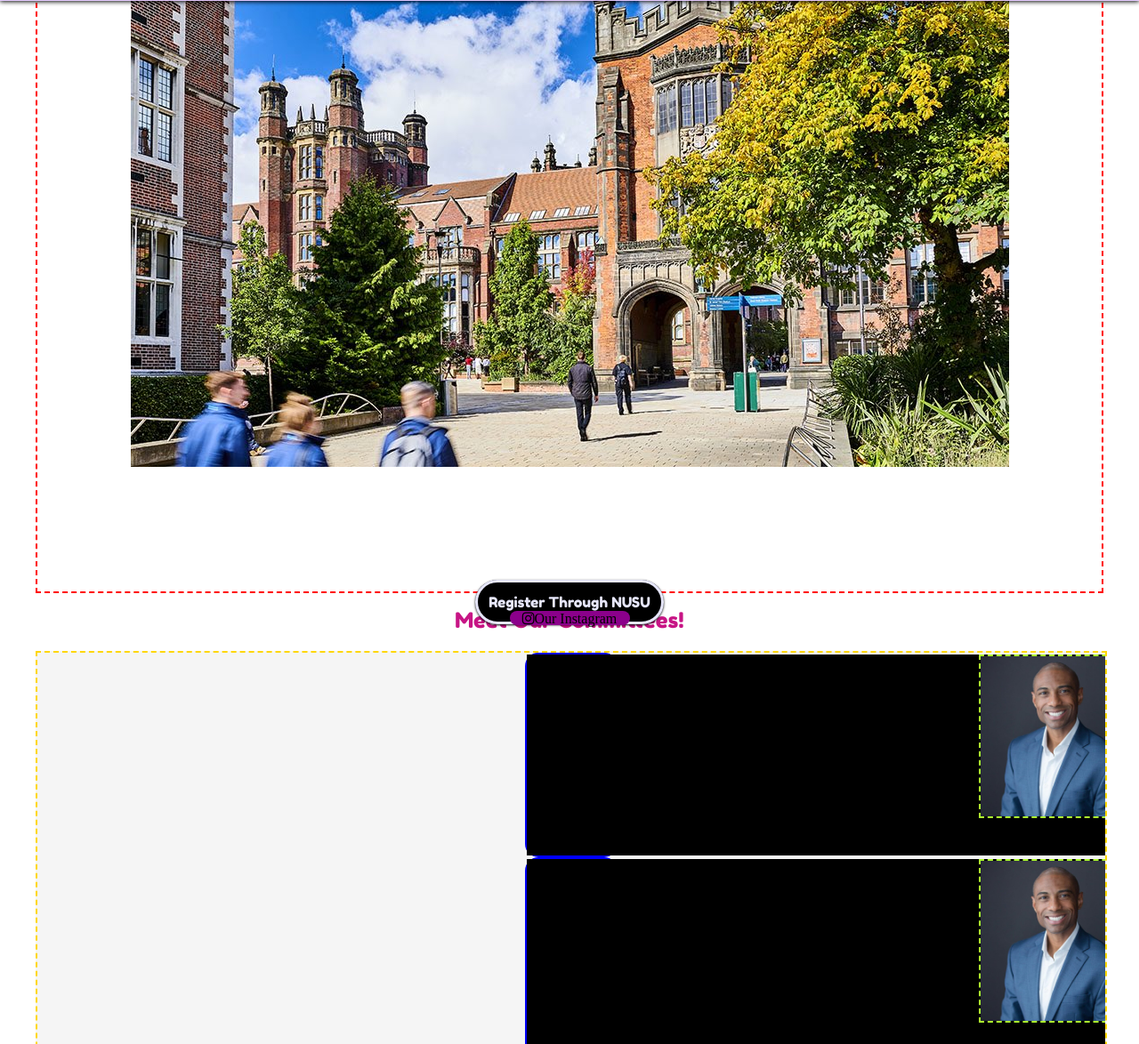
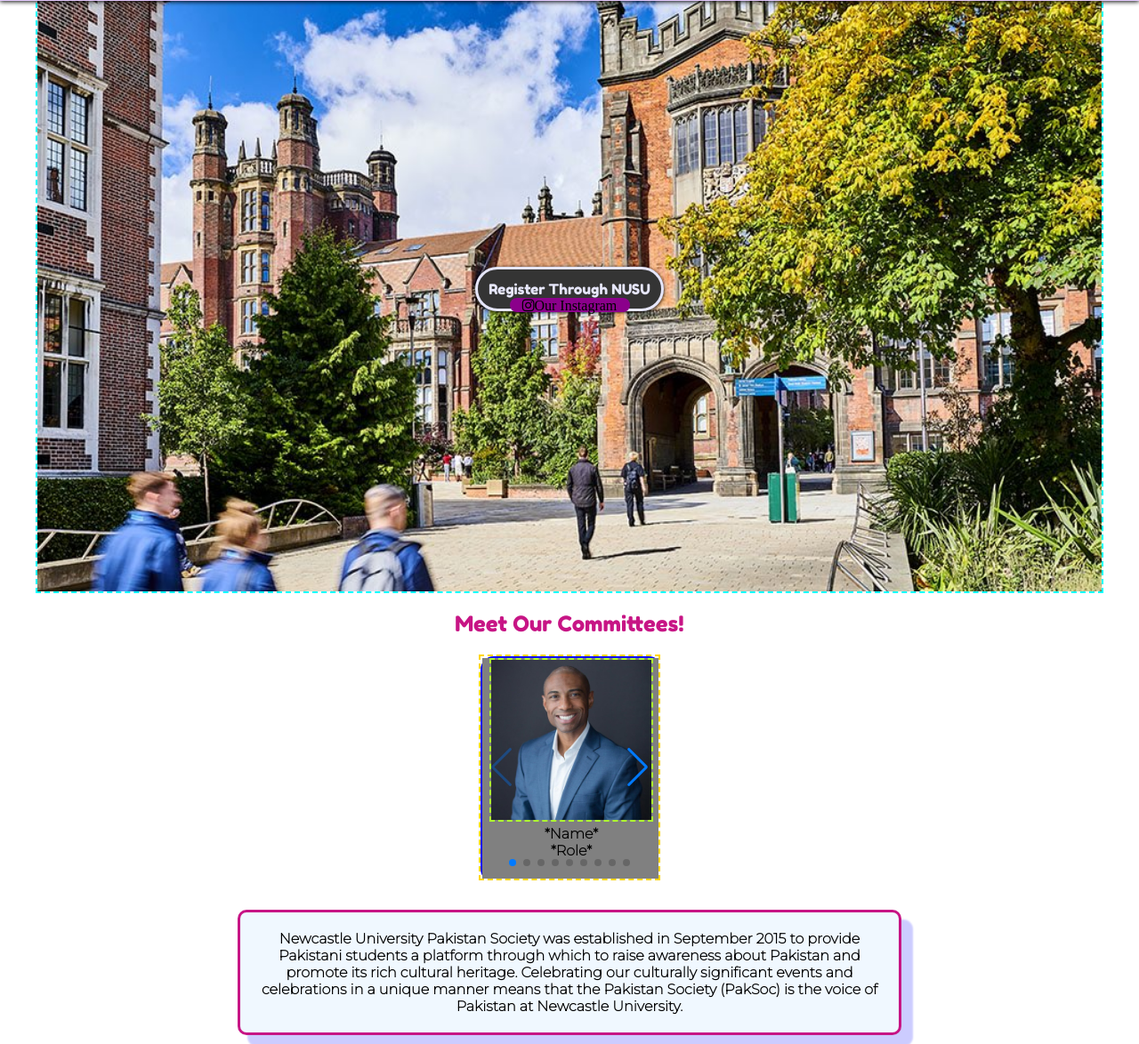
Before and after one commit to Kamran6433/Kamran6433.github.io, a plain HTML site: page index.html in a window 1280 px wide. Shown: the part 107-1281 px from the top of the page at 89% size. Drawn offline with nearby package versions, Linux system fonts and the light colour scheme.

Commit message:
managed to fix most of the bugs I came across.

```diff
--- a/index.js
+++ b/index.js
@@ -59,7 +59,7 @@
 // console.log(committeeCarousel);
 
 var swiper = new Swiper(".mySwiper", {
-    spaceBetween: 30,
+    spaceBetween: 50,
     centeredSlides: true,
     autoplay: {
         delay: 100000000000,
--- a/style.css
+++ b/style.css
@@ -40,6 +40,7 @@
     text-align: center;
 }
 h1 {
+    color: #343434;
     background-color: lavender;
     top: -31px;
     left: 0px;
@@ -68,41 +69,34 @@
     0%{background-color: lavender;}
     100%{background-color: #e6caff}
 }
+.button{
+    position: relative;
+    bottom: 50%;
+    /*left: 50%;*/
+}
 .image {
-    border: dashed 2px red;
     background-repeat: no-repeat;
     background-size: cover;
     max-width: 100%;
     height: 100%;
-    /*background-position: center;*/
-    /*width: 100%;*/
-    /*height: 100%;*/
     /*filter: blur(4px);*/
     /*-webkit-filter: blur(4px);*/
 }
 .box {
-    /*background-repeat: no-repeat;*/
-    /*background-size: cover;*/
-    /*background-position: center;*/
+    border: aqua dashed 2px;
     position: relative;
     margin: 70px auto auto auto;
     max-width: 100vw;
     height: 700px;
 }
 .box img {
-
-    /*width: 100%;*/
-    /*height: 100%;*/
+    width: 100%;
+    height: 100%;
 }
 .box a {
     text-align: center;
     position: relative;
     margin: auto;
-}
-button {
-    position: relative;
-    align-content: center;
-    /*margin: auto;*/
 }
 .aos p {
     position: relative;
@@ -144,18 +138,17 @@
     border: lavender solid;
     text-decoration: none;
     color: lavender;
-    background-color: black;
+    background-color: #343434;
     padding: 12px;
     text-align: center;
     margin: auto;
-    width: auto;
     border-radius: 55px;
-    box-shadow: 0px 1px 2.5px black;
-    transition: transform 1s;
+    box-shadow: 0px 1px 4px black;
+    transition: transform 1s ease-in;
 }
 a.NUSU:hover {
-    transform: translateY(10px);
-    box-shadow: 0px 1px 5px black;
+    transform: translateY(10px) scale(110%);
+    box-shadow: 0px 1px 7px black;
     border: #e6caff solid;
     color: #e6caff;
     transition-duration: 1s, 1s;
@@ -182,23 +175,26 @@
     text-align: center;
 }
 .cards {
+    display: grid;
+    grid-template-columns: 1fr 1fr 1fr 1fr 1fr 1fr 1fr 1fr 1fr;
     width: 100%;
-    background-color: #f5f5f5;
-    border: 2px solid greenyellow;
-    display: inline-block;
-    align-items: center;
-    text-align: center;
-    margin: auto;
+    /*background-color: #f5f5f5;*/
+    /*border: 2px solid greenyellow;*/
+    /*display: inline-block;*/
+    /*align-items: center;*/
+    /*text-align: center;*/
+    /*margin: auto;*/
 }
 .committee{
-    margin: auto;
+    /*margin: auto;*/
+    /*grid-template-columns: 1fr 1fr 1fr 1fr 1fr 1fr 1fr 1fr 1fr;*/
     font-family: 'Montserrat', sans-serif;
     font-weight: bolder;
     background-color: #f5f5f5;
     border: 2px solid blue;
     transition: transform 0.3s;
     border-radius: 15px;
-    max-width: 100px;
+    max-width: 200px;
 }
 /*.committee_picture {*/
 /*    border-radius: 12px;*/
@@ -207,16 +203,16 @@
     transform: scale(110%);
 }
 .swiper {
-    width: 100%;
-    height: 100%;
+    width: 200px;
+    height: 250px;
     border: gold dashed 2px;
 }
 .swiper-slide {
-    background: black;
-    margin: auto;
-    width: 100vw;
-    display: inline-block;
-    position: relative;
+    background: gray;
+    /*margin: auto;*/
+    /*width: 10vw;*/
+    /*display: inline-block;*/
+    /*position: relative;*/
     /* Center slide text vertically */
     /*display: -webkit-box;*/
     /*display: -ms-flexbox;*/
@@ -235,6 +231,6 @@
 .swiper-slide img {
     /*width: 100%;*/
     /*height: 100%;*/
-    object-fit: cover;
+    /*object-fit: cover;*/
     border: 2px dashed greenyellow;
 }
```
